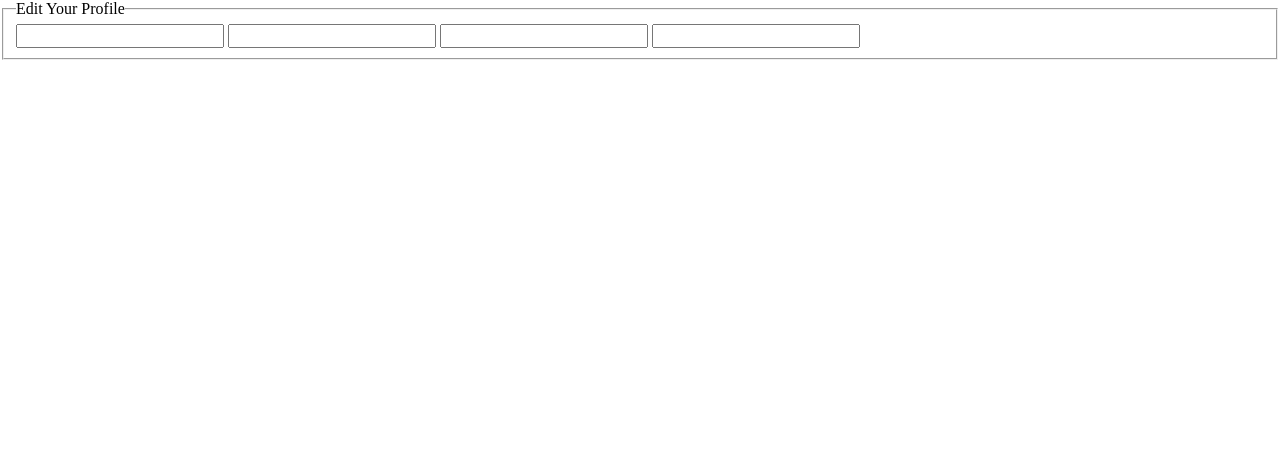
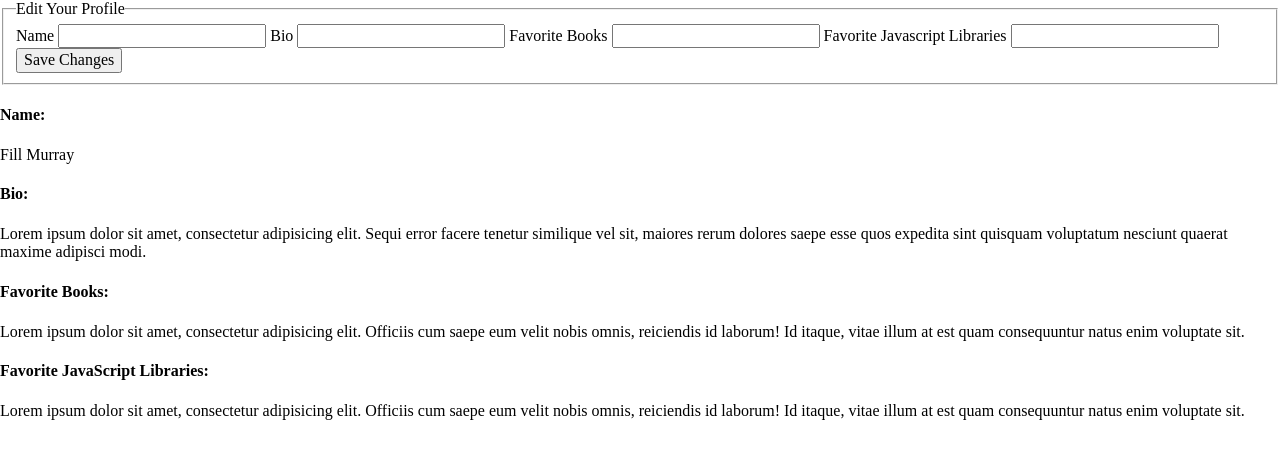
Before and after one commit to djblumenthal/JS6-hide-a-form, a plain HTML site: page index.html in a window 1280 px wide. Drawn offline with nearby package versions, Linux system fonts and the light colour scheme.

Commit message:
more progress

```diff
--- a/index.html
+++ b/index.html
@@ -7,14 +7,40 @@
   <link rel="stylesheet" type="text/css" href="main.css">
 </head>
 <body>
-	<form>
-		<fieldset>
-			<legend>Edit Your Profile</legend>
-			<input type="text" name="Name">
-			<input type="text" name="Bio">
-			<input type="text" name="Favorite Books">
-			<input type="text" name="Favorite Javascript Libraries">
-	</form>
+	<main>
+		<form id="profile-edit">
+			<fieldset>
+				<legend>Edit Your Profile</legend>
+				<label for="user-name">Name</label>
+				<input id="form-name" type="text" name="user-name">
+				<label for="bio">Bio</label>
+				<input id="form-bio" type="text" name="bio">
+				<label for="books">Favorite Books</label>
+				<input id="form-books" type="text" name="books">
+				<label for="jslib">Favorite Javascript Libraries</label>
+				<input id="form-jslib" type="text" name="jslib">
+				<input type="submit" value="Save Changes">
+			</fieldset>
+		</form>
+		<section class="profile">
+			<div class="profile-info">
+				<h4>Name:</h4>
+				<p id="name">Fill Murray</p>
+			</div>
+			<div class="profile-info">
+				<h4>Bio:</h4>
+				<p id="bio">Lorem ipsum dolor sit amet, consectetur adipisicing elit. Sequi error facere tenetur similique vel sit, maiores rerum dolores saepe esse quos expedita sint quisquam voluptatum nesciunt quaerat maxime adipisci modi.</p>
+			</div>
+			<div class="profile-info">
+				<h4>Favorite Books:</h4>
+				<p id="books">Lorem ipsum dolor sit amet, consectetur adipisicing elit. Officiis cum saepe eum velit nobis omnis, reiciendis id laborum! Id itaque, vitae illum at est quam consequuntur natus enim voluptate sit.</p>
+			</div>
+			<div class="profile-info">
+				<h4>Favorite JavaScript Libraries:</h4>
+				<p id="jslib">Lorem ipsum dolor sit amet, consectetur adipisicing elit. Officiis cum saepe eum velit nobis omnis, reiciendis id laborum! Id itaque, vitae illum at est quam consequuntur natus enim voluptate sit.</p>
+			</div>
+		</section>
+	</main>
   <script src="http://cdnjs.cloudflare.com/ajax/libs/jquery/2.0.3/jquery.min.js"></script>
   <script src="main.js"></script>
 
--- a/main.js
+++ b/main.js
@@ -1,3 +1,13 @@
 $(document).on('ready', function() {
+  //set value in input fields to text in profile sections
+  $('#form-name').val(
+  //when submit/"save button" clicked:
+  $('#profile-edit').on('submit', function(e){
 
+  	//prevent page from refreshing
+  	e.preventDefault;
+
+  	//take values from input fields and save to corresponding profile sections
+
+  })
 });
```
